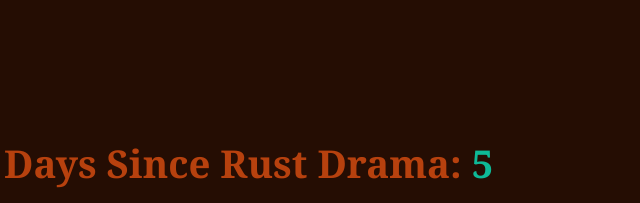
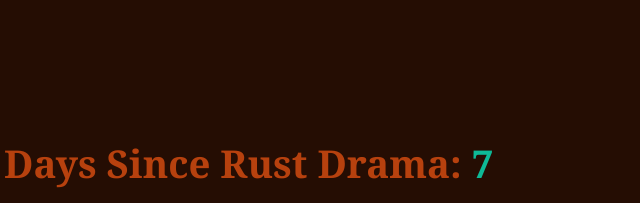
Before and after one commit to defenestrator/dayssincerustdrama.com, a plain HTML site: page public/index.html in a window 1280 px wide. Shown: the top 203 px of the page, 116-756 px from the left. Drawn offline with Linux system fonts and the light colour scheme.

Commit message:
notsurewhy

```diff
--- a/public/index.html
+++ b/public/index.html
@@ -8,7 +8,7 @@
 <body style="padding:4rem; background-color: #250d03; line-height:1.8em; font-size:1.2em;">
     <div style="padding:3rem; color: #b7410e; font-family: Cambria, Cochin, Georgia, Times, 'Times New Roman', serif;">
         <h1>
-            Days Since Rust</span> Drama: <span style="color:#0eb997;">5 </span>
+            Days Since Rust</span> Drama: <span style="color:#0eb997;">7 </span>
         </h1>
         <h2>
             Reportage service coming soon
```
